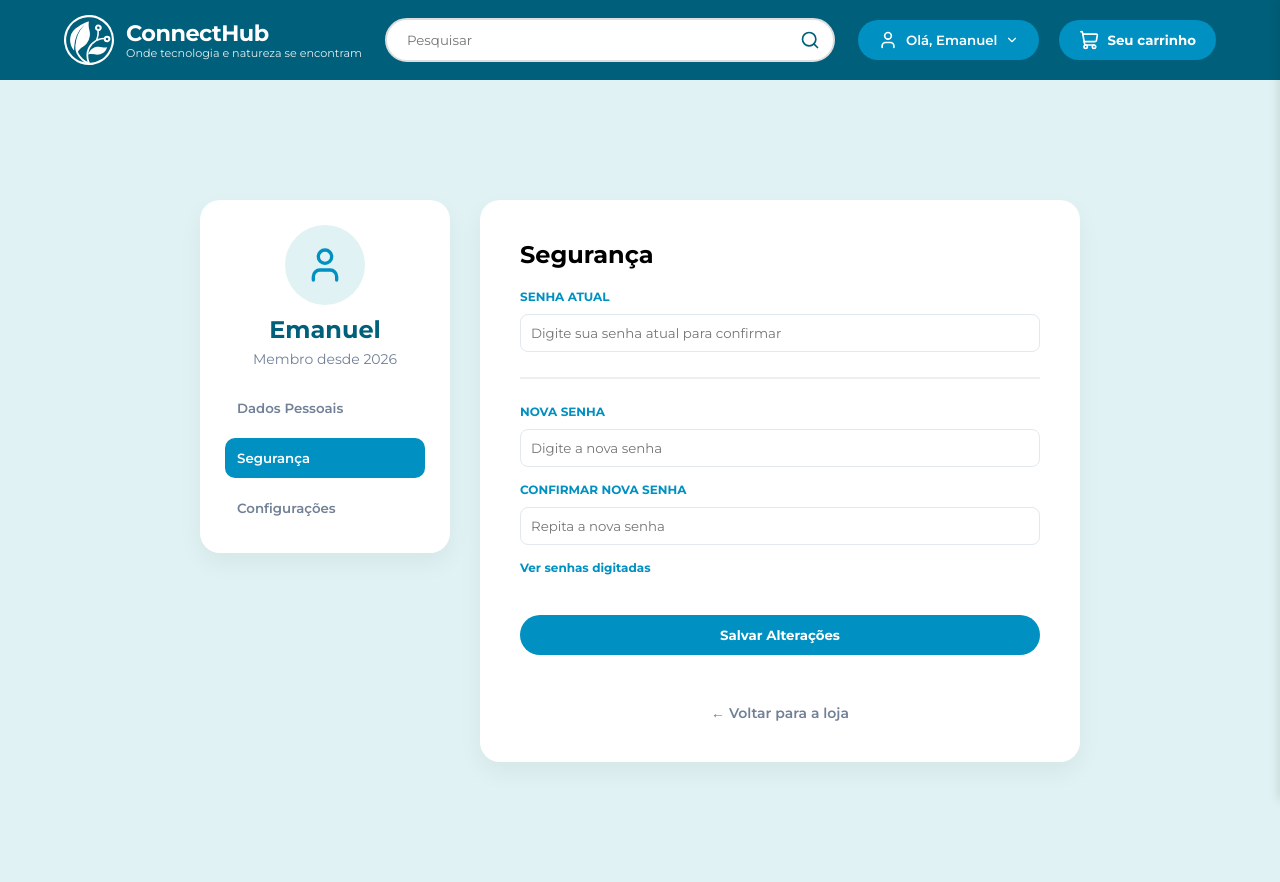
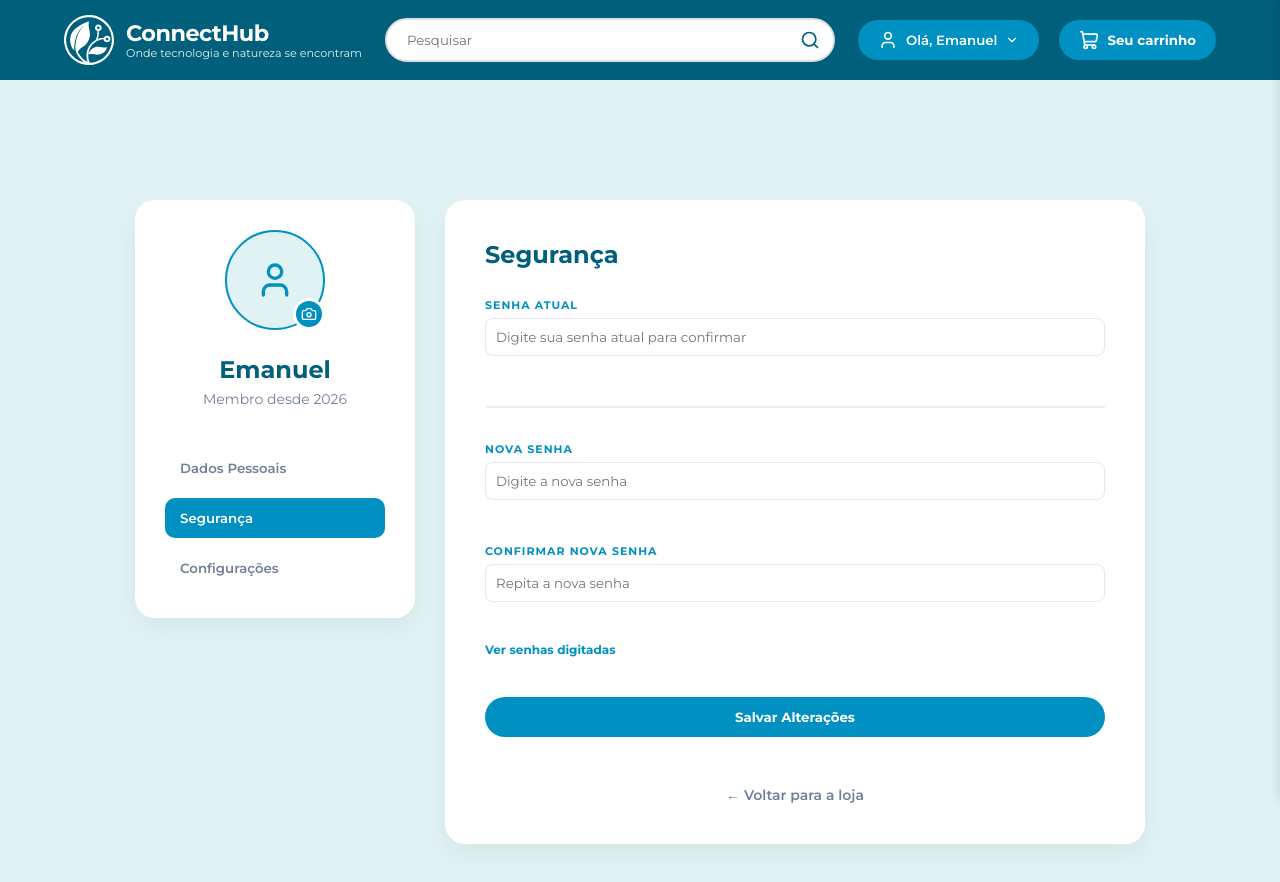
Before and after one commit to thiagopecli/ihealthbrasil, a React app in the folder frontend/: page /perfil in a window 1280 px wide. Both pictures are taken after a click on the button "Segurança". Shown: the top 882 px of the page. Built offline with nearby package versions, Linux system fonts and the light colour scheme; the HTML template or start-up script is replaced by a standard one.

Commit message:
Mudar foto de perfil e removê-la, refatoração de páginas

```diff
--- a/frontend/src/App.css
+++ b/frontend/src/App.css
@@ -742,23 +742,6 @@ body {
     cursor: pointer;
 }
 
-.profile-page-container {
-  padding: 80px 5% 50px;
-  min-height: 100vh;
-  display: flex;
-  justify-content: center;
-  align-items: flex-start;
-  gap: 30px;
-}
-
-.profile-sidebar {
-  background: white;
-  width: 250px;
-  padding: 25px;
-  border-radius: 20px;
-  box-shadow: 0 10px 25px rgba(0, 0, 0, 0.05);
-}
-
 .profile-tabs-nav {
   display: flex;
   flex-direction: column;
@@ -766,29 +749,9 @@ body {
   margin-top: 20px;
 }
 
-.tab-btn {
-  padding: 12px;
-  text-align: left;
-  background: none;
-  border: none;
-  border-radius: 10px;
-  font-weight: 600;
-  color: #718096;
-  cursor: pointer;
-  transition: 0.3s;
-  display: flex;
-  align-items: center;
-  gap: 10px;
-}
-
 .tab-btn:hover {
   background: var(--azul-muito-claro);
   color: var(--azul-ciano);
-}
-
-.tab-btn.active {
-  background: var(--azul-ciano);
-  color: white;
 }
 
 .profile-input {
@@ -827,16 +790,6 @@ body {
   text-align: center;
 }
 
-.profile-avatar {
-  width: 80px;
-  height: 80px;
-  background: var(--azul-muito-claro);
-  border-radius: 50%;
-  display: flex;
-  align-items: center;
-  justify-content: center;
-}
-
 .profile-info h1 {
   font-size: 24px;
   color: var(--azul-petroleo);
@@ -852,15 +805,6 @@ body {
   display: grid;
   gap: 20px;
   margin-bottom: 40px;
-}
-
-.detail-group label {
-  display: block;
-  font-size: 12px;
-  font-weight: 700;
-  color: var(--azul-ciano);
-  text-transform: uppercase;
-  margin-bottom: 5px;
 }
 
 .detail-group p {
@@ -898,14 +842,6 @@ body {
   font-weight: 600;
 }
 
-.config-group {
-  margin-top: 25px;
-  padding: 15px;
-  background: #f8fafc;
-  border-radius: 12px;
-  border: 1px solid #edf2f7;
-}
-
 .config-group h3 {
   font-size: 16px;
   color: var(--azul-petroleo);
@@ -930,11 +866,6 @@ body {
 .config-item span {
   font-size: 14px;
   color: #4a5568;
-}
-
-.danger-zone {
-  border: 1px solid #fed7d7;
-  background: #fff5f5;
 }
 
 .danger-zone h3 {
--- /dev/null
+++ b/frontend/src/ProfilePage.css
@@ -0,0 +1,146 @@
+.profile-page-container {
+    padding: 80px 5% 50px;
+    min-height: 100vh;
+    display: flex;
+    justify-content: center;
+    align-items: flex-start;
+    gap: 30px;
+}
+
+.profile-sidebar {
+    background: white;
+    width: 280px;
+    padding: 30px;
+    border-radius: 20px;
+    box-shadow: 0 10px 25px rgba(0, 0, 0, 0.05);
+    display: flex;
+    flex-direction: column;
+}
+
+.profile-avatar-container {
+    position: relative;
+    width: 100px;
+    height: 100px;
+    margin: 0 auto 15px;
+}
+
+.profile-avatar {
+    width: 100%;
+    height: 100%;
+    background: var(--azul-muito-claro);
+    border-radius: 50%;
+    display: flex;
+    align-items: center;
+    justify-content: center;
+    overflow: hidden;
+    border: 2px solid var(--azul-ciano);
+}
+
+.profile-avatar img {
+    width: 100%;
+    height: 100%;
+    object-fit: cover;
+}
+
+.upload-label {
+    position: absolute;
+    bottom: 0;
+    right: 0;
+    background: var(--azul-ciano);
+    color: white;
+    width: 32px;
+    height: 32px;
+    border-radius: 50%;
+    display: flex;
+    align-items: center;
+    justify-content: center;
+    cursor: pointer;
+    border: 3px solid white;
+    transition: 0.3s;
+}
+
+.upload-label:hover {
+    background: var(--azul-petroleo);
+}
+
+.tab-btn {
+    padding: 12px 15px;
+    text-align: left;
+    background: none;
+    border: none;
+    border-radius: 10px;
+    font-weight: 600;
+    color: #718096;
+    cursor: pointer;
+    transition: 0.3s;
+    display: flex;
+    align-items: center;
+    gap: 12px;
+}
+
+.tab-btn.active {
+    background: var(--azul-ciano);
+    color: white;
+}
+
+.profile-card {
+    background: white;
+    flex: 1;
+    max-width: 700px;
+    border-radius: 20px;
+    padding: 40px;
+    box-shadow: 0 10px 25px rgba(0,0,0,0.05);
+}
+
+.tab-section h2 {
+    color: var(--azul-petroleo);
+    margin-bottom: 25px;
+    font-size: 1.5rem;
+}
+
+.detail-group {
+    margin-bottom: 20px;
+}
+
+.detail-group label {
+    font-size: 11px;
+    font-weight: 700;
+    color: var(--azul-ciano);
+    text-transform: uppercase;
+    letter-spacing: 1px;
+}
+
+.config-group {
+    background: #f8fafc;
+    padding: 20px;
+    border-radius: 15px;
+    border: 1px solid #edf2f7;
+    margin-top: 20px;
+}
+
+.danger-zone {
+    border-color: #fed7d7;
+    background: #fff5f5;
+}
+
+.remove-photo-btn {
+    position: absolute;
+    bottom: 0;
+    left: 0;
+    background: #ff4d4d;
+    color: white;
+    width: 32px;
+    height: 32px;
+    border-radius: 50%;
+    display: flex;
+    align-items: center;
+    justify-content: center;
+    cursor: pointer;
+    border: 3px solid white;
+    transition: 0.3s;
+}
+
+.remove-photo-btn:hover {
+    background: #cc0000;
+    transform: scale(1.1);
+}
--- a/frontend/src/ProfilePage.jsx
+++ b/frontend/src/ProfilePage.jsx
@@ -1,6 +1,7 @@
 import React, { useState } from 'react';
-import { User, Bell, Trash2, Shield, Settings } from 'lucide-react';
+import { User, Bell, Trash2, Shield, Settings, Camera } from 'lucide-react';
 import { Link } from 'react-router-dom';
+import './ProfilePage.css'
 
 function ProfilePage() {
   const [activeTab, setActiveTab] = useState('dados');
@@ -19,6 +20,7 @@ function ProfilePage() {
       email: 'exemplo@email.com',
       telefone: '(12) 93456-7890',
       endereco: 'Rua Exemplo, 123 - Campina Grande, PB',
+      foto: null,
       novaSenha: '',
       confirmarSenha: ''
     };
@@ -33,12 +35,56 @@ function ProfilePage() {
     setConfigs(prev => ({ ...prev, [name]: !prev[name] }))
   }
 
+const handlePhotoChange = (e) => {
+  const file = e.target.files[0];
+
+  if (file) {
+    if (file.size > 2097152) {
+      alert("A foto é muito pesada! Escolha uma de até 2MB.");
+      return;
+    }
+
+    const reader = new FileReader();
+
+    reader.onloadend = () => {
+      const fotoUsuario = reader.result;
+
+      if (fotoUsuario) {
+        setUserData(prev => ({ ...prev, foto: fotoUsuario }));
+
+        const dadosNoStorage = localStorage.getItem('@ConnectHub:userData');
+        const objetoCompleto = dadosNoStorage ? JSON.parse(dadosNoStorage) : userData;
+
+        const novosDadosParaSalvar = { ...objetoCompleto, foto: fotoUsuario };
+
+        localStorage.setItem('@ConnectHub:userData', JSON.stringify(novosDadosParaSalvar));
+        console.log("Foto salva! 📸");
+      }
+    };
+    reader.readAsDataURL(file);
+  }
+};
+
+const handleRemovePhoto = () => {
+  if (window.confirm("tem certeza que deseja remover sua foto de perfil?")){
+    setUserData(prev => ({ ...prev, foto: null }));
+
+    const dadosNoStorage = localStorage.getItem('@Connecthub:userData');
+    const objetosParaLimpar = dadosNoStorage ? JSON.parse(dadosNoStorage) : userData;
+    const novosDadosSemFoto = { ...objetosParaLimpar, foto: null }
+
+    localStorage.setItem('@ConnectHub:userData', JSON.stringify(novosDadosSemFoto));
+    alert("Foto removida!")
+  }
+}
+
   const handleSave = () => {
   const dadosAntigos = JSON.parse(localStorage.getItem('@ConnectHub:userData'));
   const senhaGravada = dadosAntigos?.novaSenha || '123456';
 
+  if (userData.senhaAtual || userData.novaSenha) {
     if (userData.senhaAtual !== senhaGravada) {
-    alert("A 'Senha Atual' está incorreta! Não podemos salvar as alterações.");
+      alert("A 'Senha Atual' está incorreta!");
       return;
     }
 
@@ -46,10 +92,10 @@ function ProfilePage() {
       alert("As novas senhas não coincidem!");
       return;
     }
+  }
 
   localStorage.setItem('@ConnectHub:userData', JSON.stringify(userData));
   alert("Alterações salvas com sucesso! ✅");
-
   setUserData(prev => ({ ...prev, senhaAtual: '', novaSenha: '', confirmarSenha: '' }));
 };
 
@@ -57,8 +103,24 @@ function ProfilePage() {
     <div className="profile-page-container" style={{ paddingTop: '120px' }}>
       <aside className="profile-sidebar">
         <div className="profile-header-sidebar">
+          <div className="profile-avatar-container">
             <div className="profile-avatar">
+              {userData.foto ? (
+                <img src={userData.foto} alt="perfil" />
+                ) : (
                 <User size={40} color="#0090C1" />
+              )}
+            </div>
+            <label htmlFor="upload-foto" className="upload-label">
+              <Camera size={16} />
+            </label>
+            <input type="file" id="upload-foto" hidden onChange={handlePhotoChange} accept="image/*" />
+
+            {userData.foto && (
+              <button className='remove-photo-btn' onClick={handleRemovePhoto} title='Remover foto'>
+                <Trash2 size={16} />
+              </button>
+            )}
           </div>
           <div className="profile-info">
             <h1>{userData?.nome?.split(' ')[0] || 'Usuário'}</h1>
@@ -83,7 +145,7 @@ function ProfilePage() {
         {activeTab === 'dados' && (
           <div className="tab-section">
             <h2>Meus Dados</h2>
-            <div className="profile-details" style={{ display: 'flex', flexDirection: 'column', gap: '15px', marginTop: '20px' }}>
+            <div className="profile-details">
               <div className="detail-group">
                 <label>Nome Completo</label>
                 <input className="profile-input" name="nome" value={userData.nome} onChange={handleChange} />
@@ -103,7 +165,7 @@ function ProfilePage() {
         {activeTab === 'seguranca' && (
   <div className="tab-section">
     <h2>Segurança</h2>
-    <div className="profile-details" style={{ display: 'flex', flexDirection: 'column', gap: '15px', marginTop: '20px' }}>
+    <div className="profile-details">
 
       <div className="detail-group">
         <label>Senha Atual</label>
```
Lines whose indentation alone changed are shown as unchanged.
